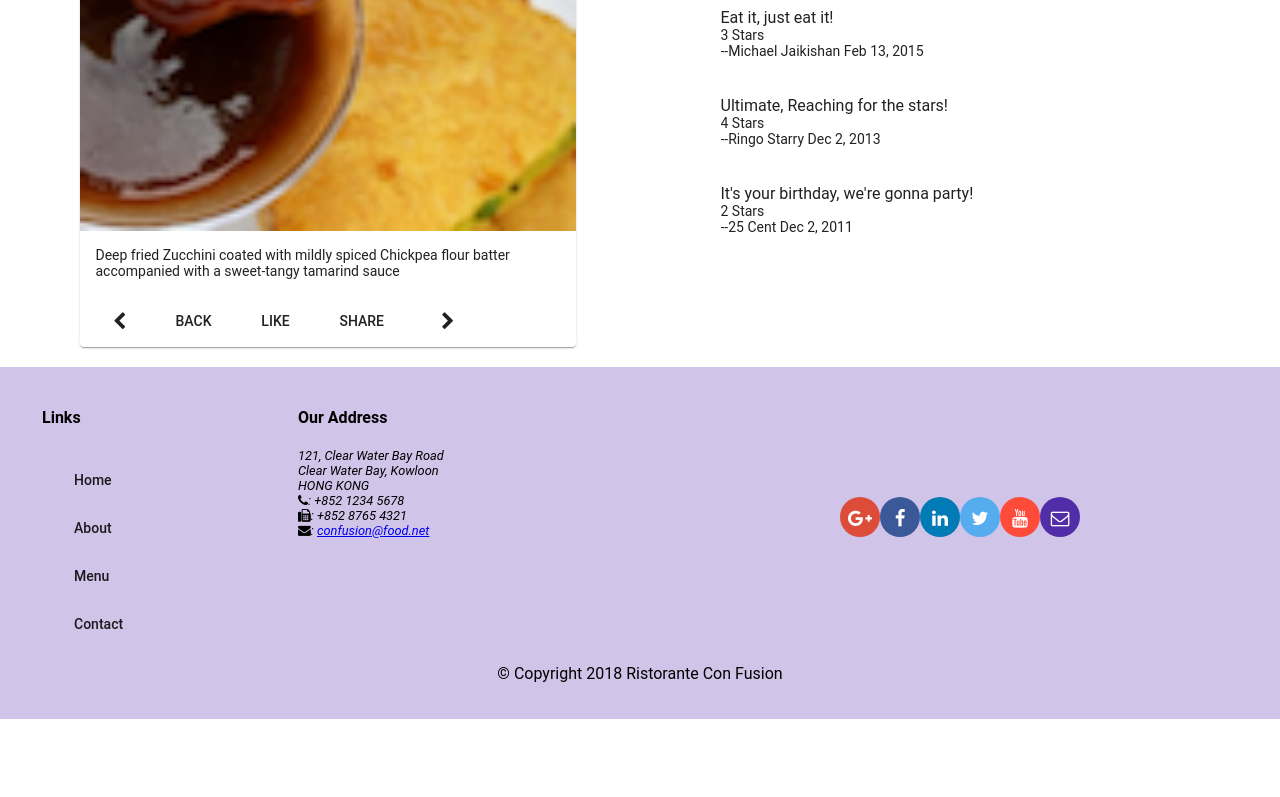
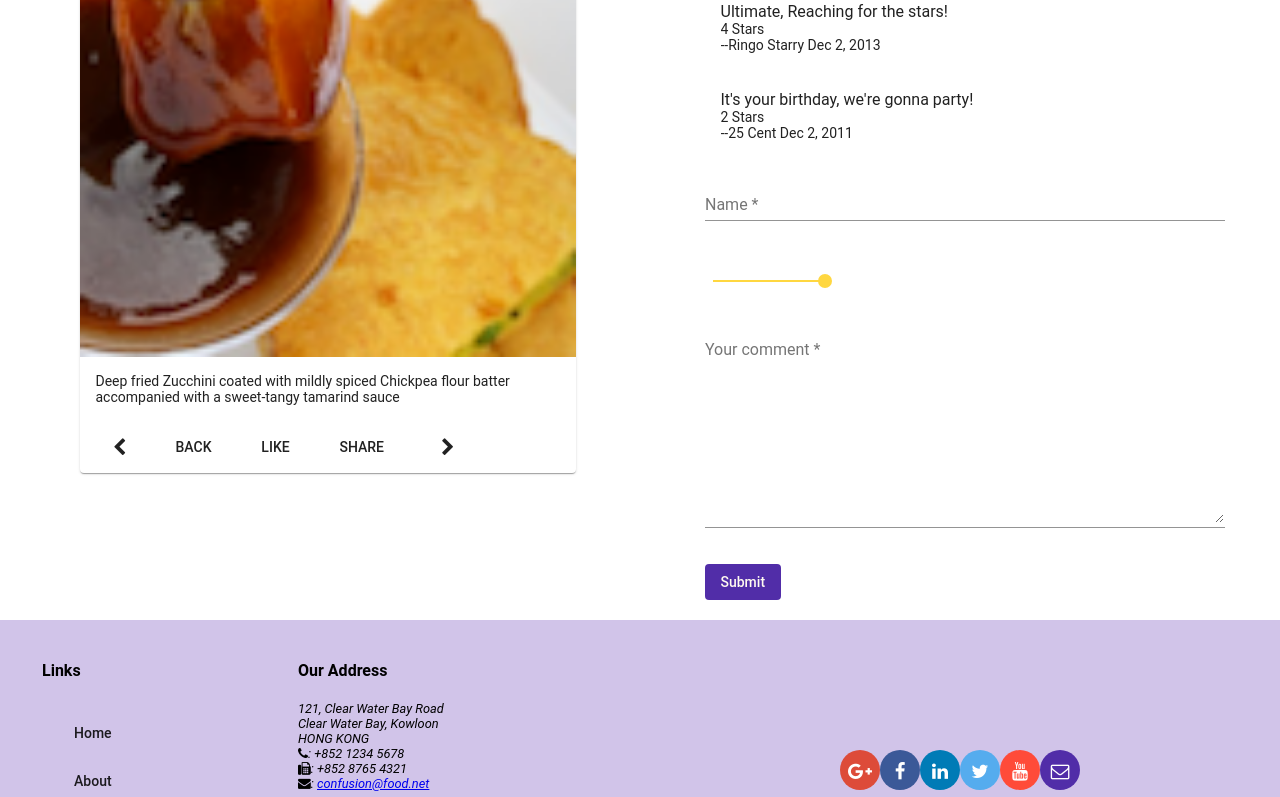
Before and after one commit to jalitha-dewapura/angular-coursera, an Angular app: page /dishdetail/1 in a window 1280 px wide. Shown: the part 715-1512 px from the top of the page. Before the commit the page ends 1434 px from the top, so only its background shows below. Built offline with nearby package versions, Linux system fonts and the light colour scheme.

Commit message:
Assignment 3 Complete

```diff
--- a/src/app/app.module.ts
+++ b/src/app/app.module.ts
@@ -15,6 +15,7 @@ import { MatCheckboxModule } from '@angular/material/checkbox';
 import { MatSelectModule } from '@angular/material/select';
 import { MatSlideToggleModule } from '@angular/material/slide-toggle';
 import { MatProgressSpinnerModule } from '@angular/material/progress-spinner';
+import { MatSliderModule } from '@angular/material/slider';
 import { FormsModule } from '@angular/forms';
 import { ReactiveFormsModule } from '@angular/forms';
 
@@ -64,6 +65,7 @@ import { LeaderService } from './services/leader.service';
     MatSelectModule,
     MatSlideToggleModule,
     MatProgressSpinnerModule,
+    MatSliderModule,
     FormsModule,
     ReactiveFormsModule
   ],
--- a/src/app/dishdetail/dishdetail.component.html
+++ b/src/app/dishdetail/dishdetail.component.html
@@ -44,6 +44,27 @@
                     <h1 matLine>{{"--" + comment.author}} {{comment.date| date}}</h1>
                 </mat-list-item>
             </mat-list>
+
+            <form novalidate [formGroup]="commentForm" (ngSubmit)="onSubmit()" #cform="ngForm">
+                <p>
+                    <mat-form-field class="full-width">
+                        <input matInput placeholder="Name" type="text" formControlName="author" required>
+                        <mat-error *ngIf="formErrors.author">
+                            {{ formErrors.author }}
+                        </mat-error>
+                    </mat-form-field>
+                </p>
+                <mat-slider min="1" max="5" step="1" value="5" formControlName="rating" required></mat-slider>
+                <p>
+                    <mat-form-field class="full-width">
+                        <textarea matInput placeholder="Your comment" rows=10 formControlName="comment" required></textarea>
+                        <mat-error *ngIf="formErrors.comment">
+                            {{ formErrors.comment }}
+                        </mat-error>
+                    </mat-form-field>
+                </p>
+                <button type="submit" mat-button class="background-primary text-floral-white" [disabled]="commentForm.invalid">Submit</button>
+            </form>
         </div>
     </div>
 
--- a/src/app/dishdetail/dishdetail.component.scss
+++ b/src/app/dishdetail/dishdetail.component.scss
@@ -0,0 +1,3 @@
+.full-width {
+  width: 100%;
+}
--- a/src/app/dishdetail/dishdetail.component.ts
+++ b/src/app/dishdetail/dishdetail.component.ts
@@ -1,10 +1,11 @@
-import { Component, OnInit, Input } from '@angular/core';
+import { Component, OnInit, Input, ViewChild } from '@angular/core';
 import { Params, ActivatedRoute } from '@angular/router';
 import { Location } from '@angular/common';
 import { Dish } from '../shared/dish';
 import { DishService } from '../services/dish.service';
 import { switchMap } from 'rxjs/operators';
-
+import { FormBuilder, FormGroup, Validators } from '@angular/forms';
+import { Comment } from '../shared/comment';
 
 @Component({
   selector: 'app-dishdetail',
@@ -18,7 +19,28 @@ export class DishdetailComponent implements OnInit {
   prev: string;
   next: string;
 
-  constructor(private location: Location, private dishservice: DishService, private route: ActivatedRoute) { }
+  commentForm: FormGroup;
+  comment: Comment;
+  @ViewChild('cform') commentFormDirective;
+
+  formErrors = {
+    'author': '',
+    'comment': ''
+  };
+
+  validationMessages = {
+    'author':{
+      'required': 'Author Name is required.',
+      'minlength': 'Author Name must be at least 2 characters long.'
+    },
+    'comment':{
+      'required': 'Comment is required.'
+    }
+  }
+
+  constructor(private location: Location, private dishservice: DishService, private route: ActivatedRoute, private fb: FormBuilder) {
+    this.createForm();
+  }
 
   ngOnInit(): void {
     this.dishservice.getDishIds()
@@ -37,4 +59,49 @@ export class DishdetailComponent implements OnInit {
     this.next = this.dishIds[(this.dishIds.length + index + 1) % this.dishIds.length];
   }
 
+  createForm() {
+    this.commentForm = this.fb.group({
+      author: ['', [Validators.required, Validators.minLength(2)]],
+      comment: ['', [Validators.required ]],
+      rating: [5]
+    });
+
+    this.commentForm.valueChanges
+      .subscribe(data => this.onValueChanged(data));
+
+    this.onValueChanged(); // (re)set validation messages now
+  }
+
+  onSubmit() {
+    this.comment = this.commentForm.value;
+    this.comment.date = new Date().toISOString();
+    this.dish.comments.push(this.comment);
+    this.commentForm.reset({
+      author: '',
+      comment: '',
+      rating: 5
+    });
+    this.commentFormDirective.resetForm();
+  }
+
+  onValueChanged(data?: any) {
+    if (!this.commentForm) { return; }
+    const form = this.commentForm;
+    for (const field in this.formErrors) {
+      if (this.formErrors.hasOwnProperty(field)) {
+        // clear previous error message (if any)
+        this.formErrors[field] = '';
+        const control = form.get(field);
+        if (control && control.dirty && !control.valid) {
+          const messages = this.validationMessages[field];
+          for (const key in control.errors) {
+            if (control.errors.hasOwnProperty(key)) {
+              this.formErrors[field] += messages[key] + ' ';
+            }
+          }
+        }
+      }
+    }
+  }
+
 }
```
